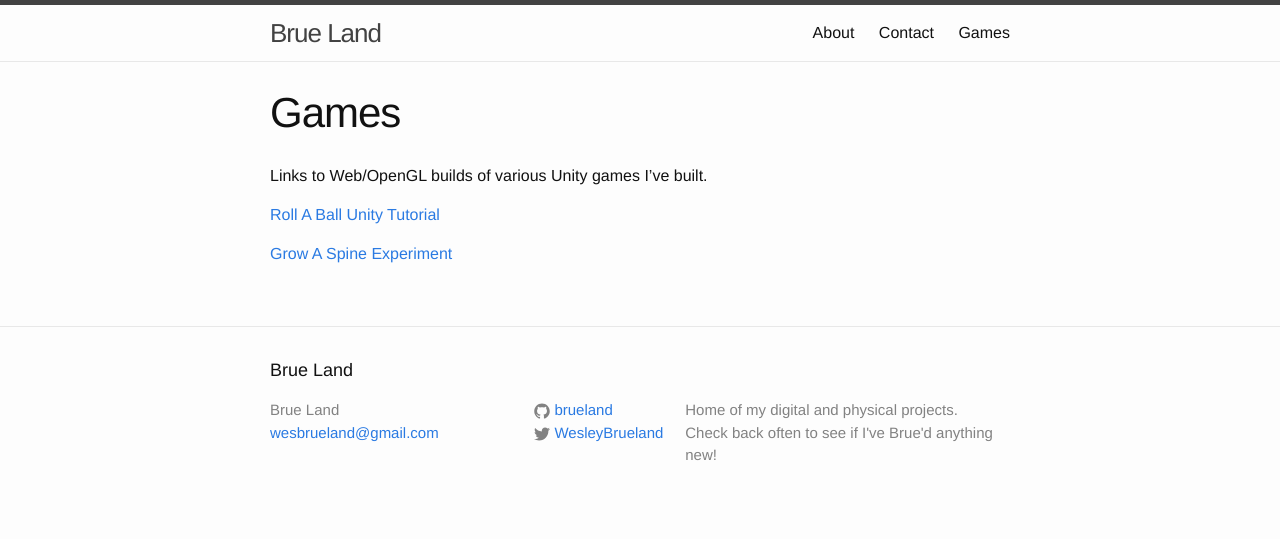
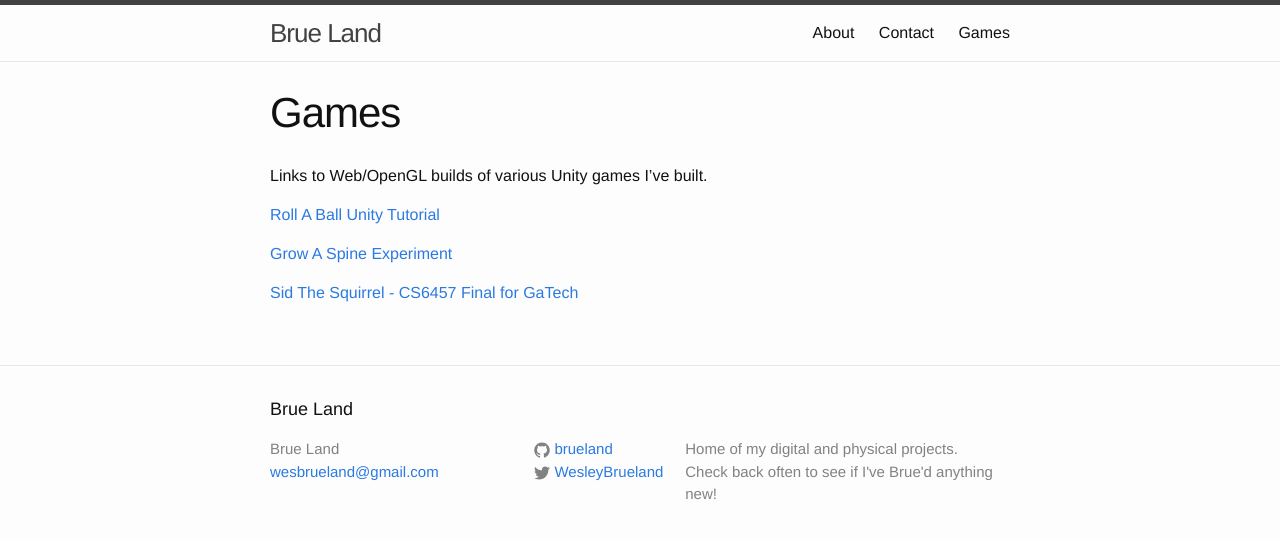
Before and after one commit to brueland/brueland.github.io, a Jekyll site: the page built from games.md, in a window 1280 px wide. Shown: the top 539 px of the page. Built offline with Jekyll 4.4.1, drawn with Linux system fonts in a browser that asks for light colours.

Commit message:
Add Sid trailer llink

```diff
--- a/games.md
+++ b/games.md
@@ -5,6 +5,8 @@ permalink: /games/
 ---
 Links to Web/OpenGL builds of various Unity games I've built.
 
-[Roll A Ball Unity Tutorial](http://brue.land/RollABall/)
+[Roll A Ball Unity Tutorial](https://brue.land/RollABall/)
 
-[Grow A Spine Experiment](http://brue.land/GrowASpine/)
+[Grow A Spine Experiment](https://brue.land/GrowASpine/)
+
+[Sid The Squirrel - CS6457 Final for GaTech](https://www.youtube.com/watch?v=l4dxJOaDrnA&ab_channel=WesleyBrueland)
```
